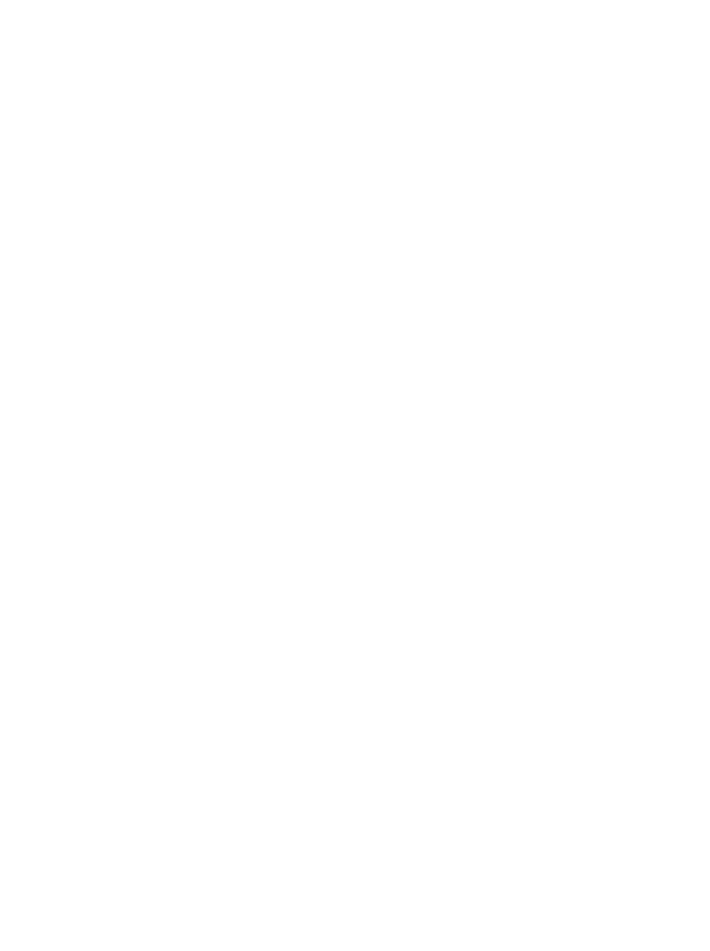
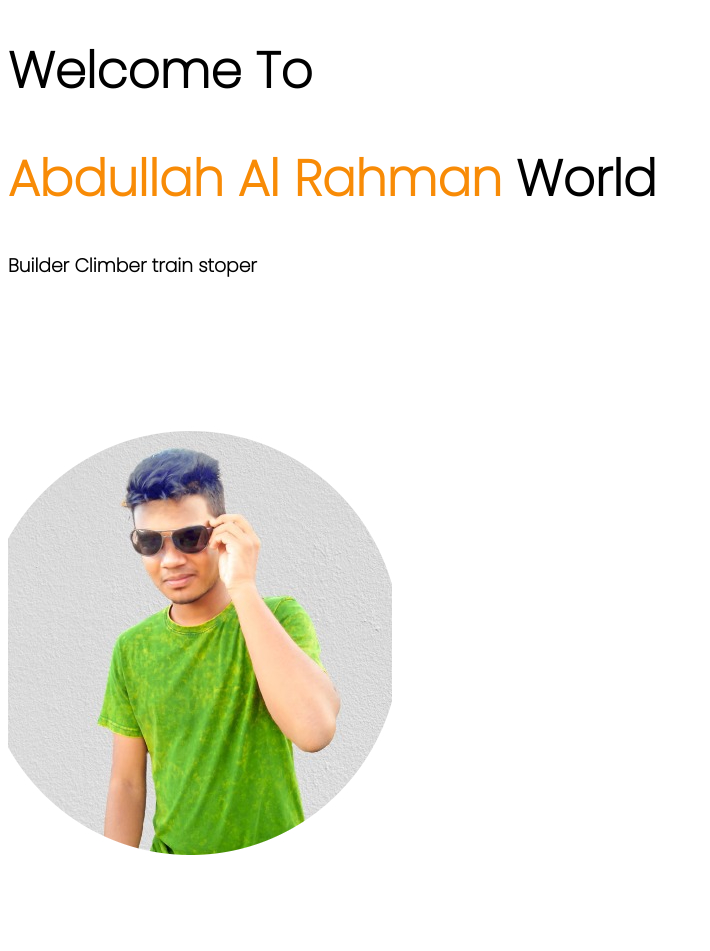
Before and after one commit to alpolok/developer-portfolio, a plain HTML site: page index.html in a window 1280 px wide. Shown: the whole page, without its empty margins (0-710 px from the left). Before the commit the page ends 800 px from the top, so only its background shows below. Drawn offline with Linux system fonts and the light colour scheme.

Commit message:
image-add

```diff
--- a/index.html
+++ b/index.html
@@ -5,9 +5,15 @@
     <meta http-equiv="X-UA-Compatible" content="IE=edge">
     <meta name="viewport" content="width=device-width, initial-scale=1.0">
     <title>Abdullah Al Rahman</title>
+    <link rel="preconnect" href="https://fonts.googleapis.com">
+    <link rel="preconnect" href="https://fonts.gstatic.com" crossorigin>
+    <link href="https://fonts.googleapis.com/css2?family=Poppins:wght@200&display=swap" rel="stylesheet">
     <link rel="stylesheet" href="style.css">
 </head>
 <body>
-
+    <h1>Welcome To</h1>
+    <h1><span id="name">Abdullah Al Rahman </span>World</h1>
+    <h3>Builder Climber train stoper</h3>
+    <img src="my6.jpg" alt="">
 </body>
 </html>
--- a/style.css
+++ b/style.css
@@ -0,0 +1,9 @@
+body{
+    font-family: 'Poppins', sans-serif;
+}
+h1{
+    font-size: 50px;
+}
+#name{
+    color: rgb(248, 139, 6);
+}
```
Also changed, not shown: my4.jpg (added), my5-removebg-preview.png (added), my5.jpg (added), my6.jpg (added), 3 other files.
